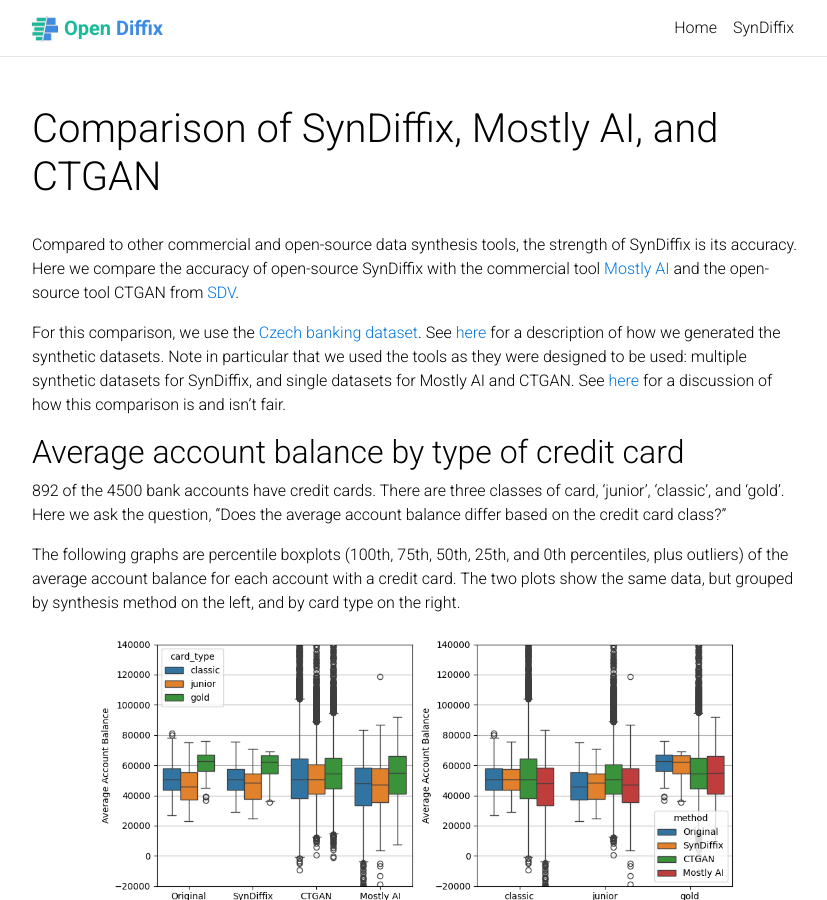
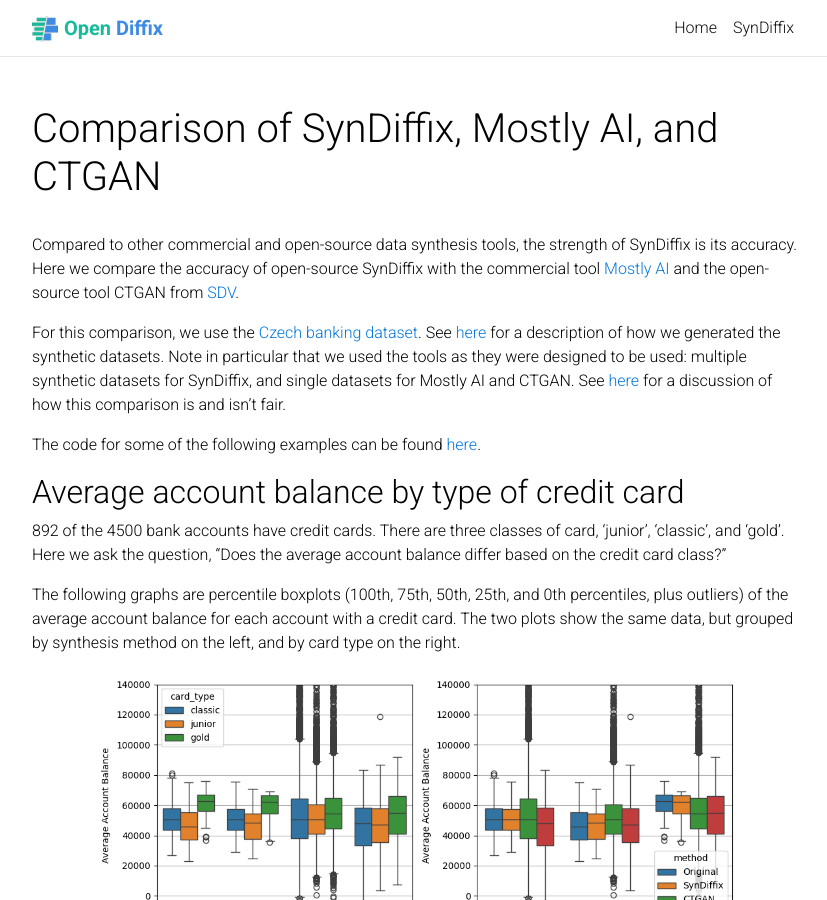
Before and after one commit to diffix/diffix.github.io, a Jekyll site: the page built from _pages/syndiffix-mostlyai-ctgan.md, in a window 1280 px wide and 900 px high. Shown: the whole window, without its empty margins (223-1050 px from the left). Built offline with Jekyll 4.4.1, drawn with Linux system fonts in a browser that asks for light colours; comment, search, counter and statistics services are not loaded; a style sheet for code colours, icons or effects is not loaded.

Commit message:
Update syndiffix-mostlyai-ctgan.md

```diff
--- a/_pages/syndiffix-mostlyai-ctgan.md
+++ b/_pages/syndiffix-mostlyai-ctgan.md
@@ -9,6 +9,8 @@
 
 For this comparison, we use the [Czech banking dataset](https://data.world/lpetrocelli/czech-financial-dataset-real-anonymized-transactions). See [here](#how-the-synthetic-data-was-created) for a description of how we generated the synthetic datasets. Note in particular that we used the tools as they were designed to be used: multiple synthetic datasets for SynDiffix, and single datasets for Mostly AI and CTGAN. See
 [here](#how-the-comparison-is-and-isnt-fair) for a discussion of how this comparison is and isn't fair.
+
+The code for some of the following examples can be found [here](https://github.com/diffix/syndiffix/blob/main/docs/time-series.ipynb).
 
 ## Average account balance by type of credit card
 
```
